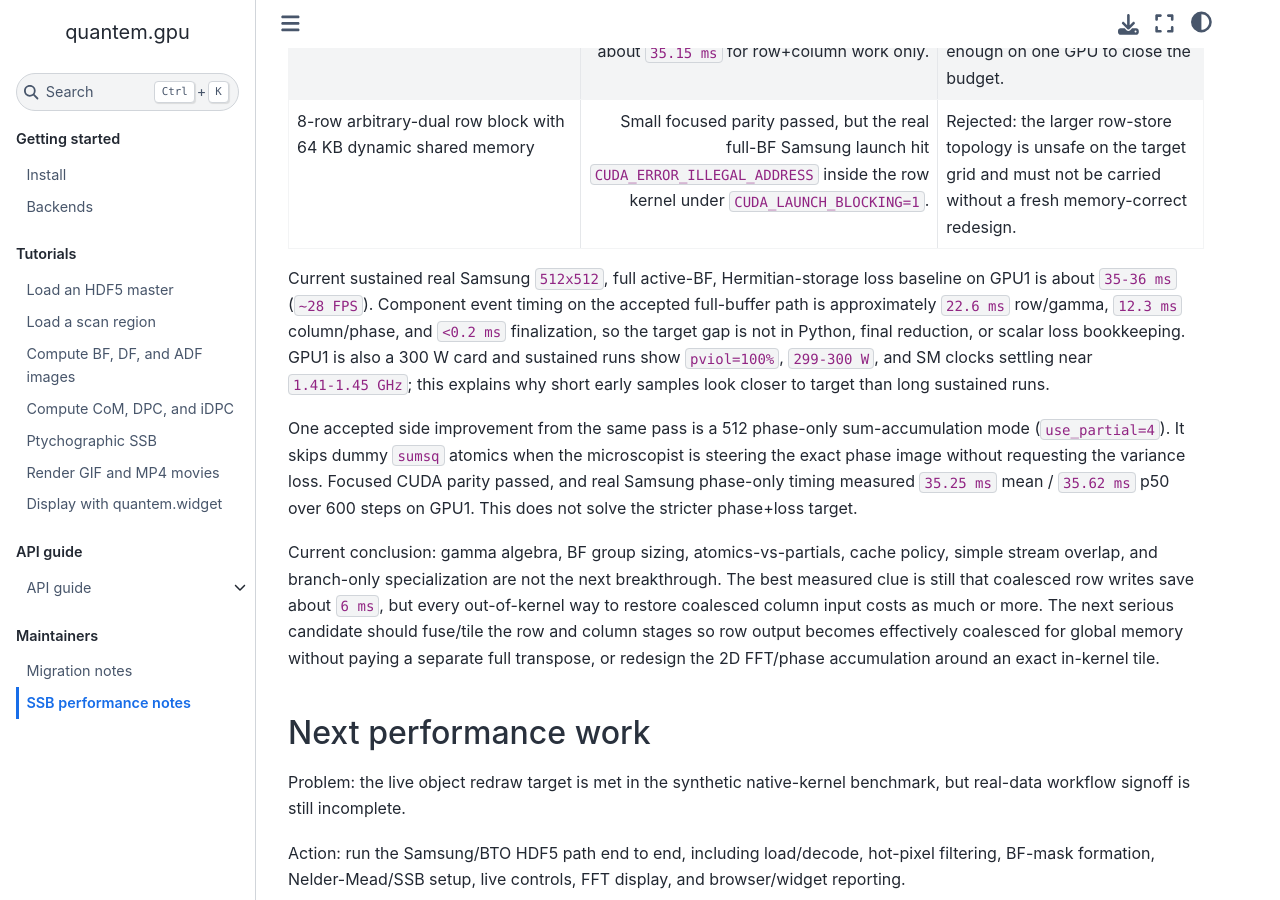
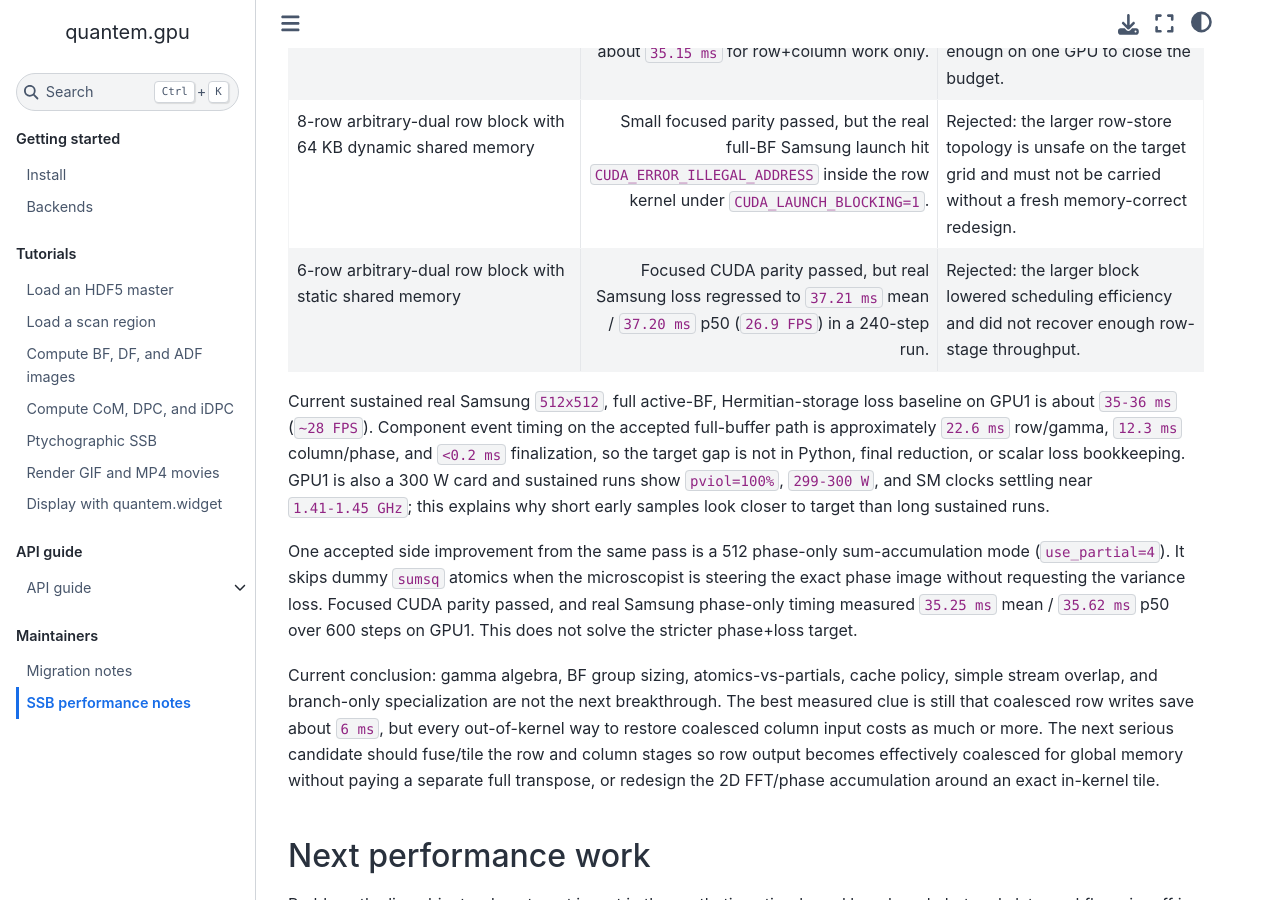
Before and after one commit to bobleesj/quantem.gpu, a Jupyter Book: the page built from docs/maintainer/ssb-performance.md, in a window 1280 px wide and 900 px high, scrolled down 29861 px. Built offline with Jupyter Book 1.0.4 settings and Sphinx 7.4.7 and the Sphinx Book theme 1.1.4, drawn with Linux system fonts in a browser that asks for light colours.

Commit message:
docs: record SSB 6-row topology rejection

```diff
--- a/docs/maintainer/ssb-performance.md
+++ b/docs/maintainer/ssb-performance.md
@@ -929,6 +929,7 @@ repeating local minima.
 | Hermitian-only duplicate arbitrary-dual row kernel | Full CUDA parity passed, but real Samsung loss regressed to `35.80 ms` mean / `35.80 ms` p50. | Rejected: removing the runtime `gqk_cols` branch increased code footprint/register pressure enough to lose. |
 | Two-stream row/column chunk overlap prototype | Exact BF chunks ran with two staging buffers, but best chunked p50 was still about `35.15 ms` for row+column work only. | Rejected as a breakthrough path: the kernels do not overlap enough on one GPU to close the budget. |
 | 8-row arbitrary-dual row block with 64 KB dynamic shared memory | Small focused parity passed, but the real full-BF Samsung launch hit `CUDA_ERROR_ILLEGAL_ADDRESS` inside the row kernel under `CUDA_LAUNCH_BLOCKING=1`. | Rejected: the larger row-store topology is unsafe on the target grid and must not be carried without a fresh memory-correct redesign. |
+| 6-row arbitrary-dual row block with static shared memory | Focused CUDA parity passed, but real Samsung loss regressed to `37.21 ms` mean / `37.20 ms` p50 (`26.9 FPS`) in a 240-step run. | Rejected: the larger block lowered scheduling efficiency and did not recover enough row-stage throughput. |
 
 Current sustained real Samsung `512x512`, full active-BF, Hermitian-storage
 loss baseline on GPU1 is about `35-36 ms` (`~28 FPS`). Component event timing
```
